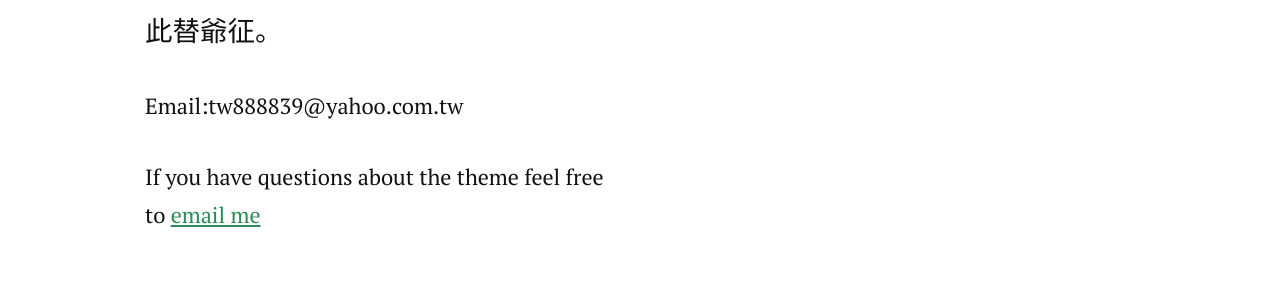
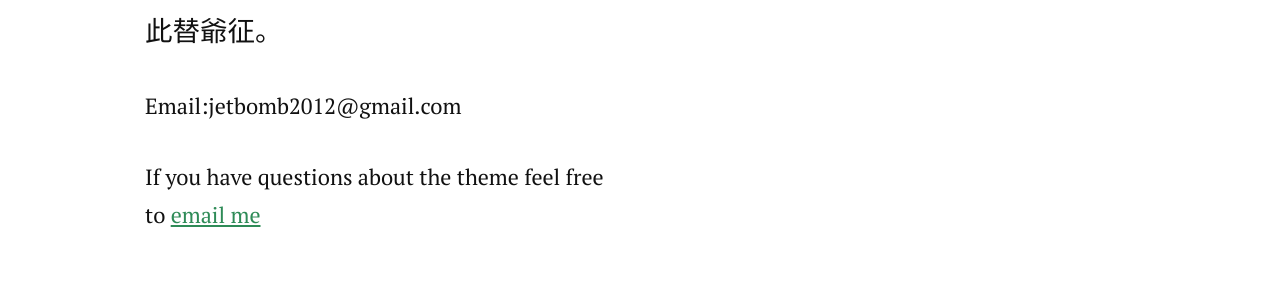
Before and after one commit to jetbomb2012/KCSHINING, a Jekyll site: the page built from contact.md, in a window 1280 px wide. Shown: the part 676-963 px from the top of the page. Built offline with Jekyll 4.4.1, drawn with Linux system fonts in a browser that asks for light colours; nearby versions of some CDN libraries.

Commit message:
Update contact.md

```diff
--- a/contact.md
+++ b/contact.md
@@ -1,11 +1,11 @@
 ---
 layout: default
-title: 聯絡桃子姐姐
+title: 聯絡劉光益醫師
 ---
 
 <div id="contact">
   <h1 class="pageTitle">Contact Me</h1>
   <div class="contactContent">
     <p class="intro">問女何所思，問女何所憶。女亦無所思，女亦無所憶。昨夜見軍帖，可汗大點兵，軍書十二卷，卷卷有爺名。阿爺無大兒，桃子無長兄，愿為市鞍馬，從此替爺征。</p>
-    <p>Email:tw888839@yahoo.com.tw</p>
-    <p>If you have questions about the theme feel free to <a href="mailto:tw888839@yahoo.com.tw">email me</a>
+    <p>Email:jetbomb2012@gmail.com</p>
+    <p>If you have questions about the theme feel free to <a href="mailto:jetbomb2012@gmail.com">email me</a>
```
